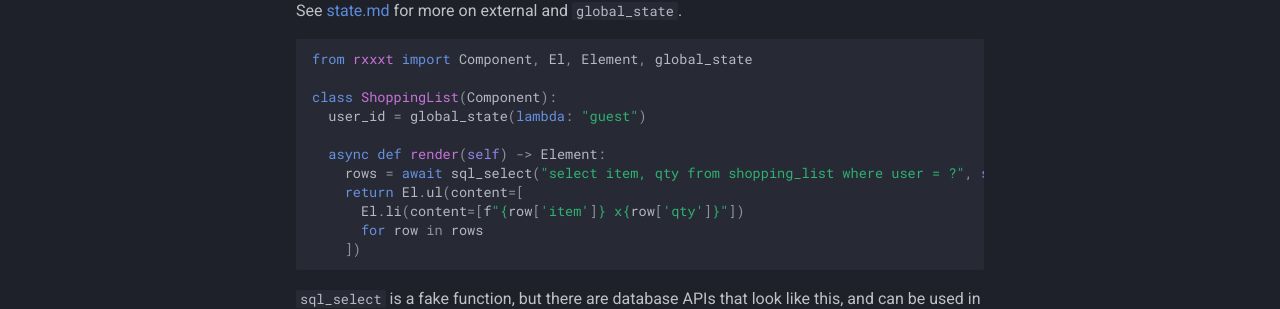
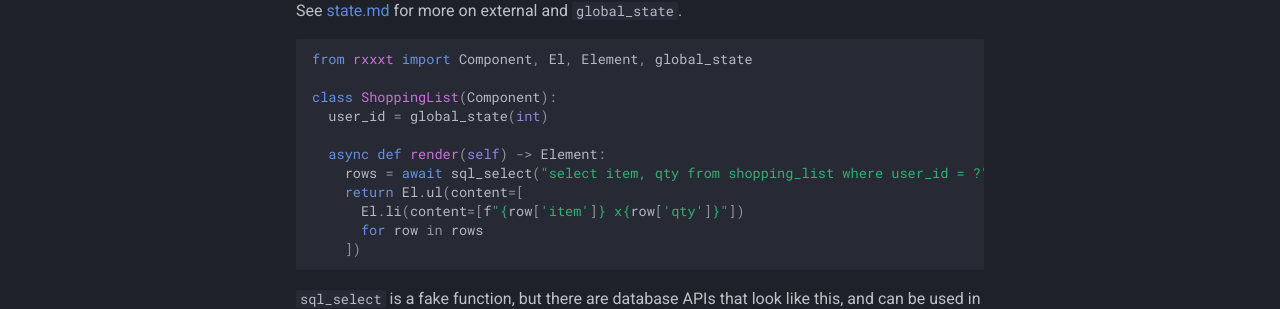
Before and after one commit to leopf/rxxxt, an MkDocs documentation site: the page built from docs/getting-started.md, in a window 1280 px wide and 900 px high, scrolled down 2040 px. Shown: the part 495-804 px from the top of the window. Built offline with MkDocs 1.6.1 and Material for MkDocs 9.7.7, drawn with Linux system fonts in a browser that asks for light colours; comment, search, counter and statistics services are not loaded.

Commit message:
fix external example

```diff
--- a/docs/getting-started.md
+++ b/docs/getting-started.md
@@ -111,10 +111,10 @@ See [state.md](./state.md) for more on external and `global_state`.
 from rxxxt import Component, El, Element, global_state
 
 class ShoppingList(Component):
-  user_id = global_state(lambda: "guest")
+  user_id = global_state(int)
 
   async def render(self) -> Element:
-    rows = await sql_select("select item, qty from shopping_list where user = ?", self.user_id)
+    rows = await sql_select("select item, qty from shopping_list where user_id = ?", self.user_id)
     return El.ul(content=[
       El.li(content=[f"{row['item']} x{row['qty']}"])
       for row in rows
```
